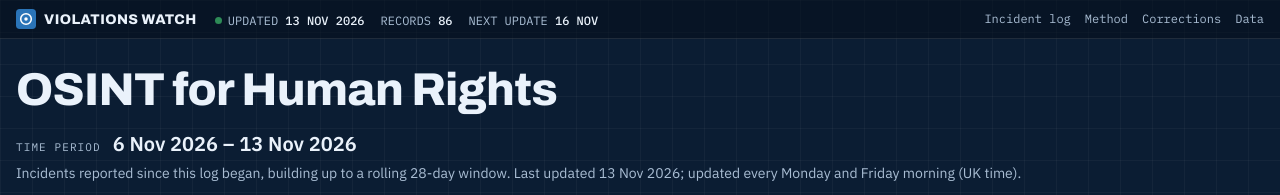
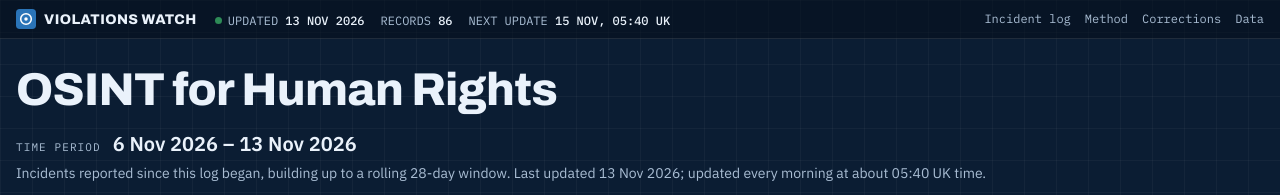
Before and after one commit to ViolationsWatch/site, a plain HTML site: page index.html in a window 1280 px wide. Shown: the top 195 px of the page. Drawn offline with nearby package versions, Linux system fonts and the light colour scheme.

Commit message:
Daily updates: correct the schedule text and next-update date
Co-Authored-By: Claude Opus 5.5 <noreply@anthropic.com>
Claude-Session: https://claude.ai/code/session_01UfSk8uC8pMJbvuHFEfaD2U

```diff
--- a/index.html
+++ b/index.html
@@ -213,7 +213,7 @@ footer { margin-top: 28px; border-top: 1px solid var(--line); padding-block: 16p
 <div class="wrap">
   <header class="mast">
     <h1>OSINT for Human Rights</h1>
-    <p class="period"><span class="k">Time period</span> <b id="p-win">Loading…</b> <span class="d" id="p-note">Incidents reported in the 28 days up to the last update. Updated every Monday and Friday morning (UK time).</span></p>
+    <p class="period"><span class="k">Time period</span> <b id="p-win">Loading…</b> <span class="d" id="p-note">Incidents reported in the 28 days up to the last update. Updated every morning at about 05:40 UK time.</span></p>
     <p class="tag">An open log of reported violations of international humanitarian and human rights law, collected from news and social media and shared as leads for investigators, journalists and researchers. Every entry links to its original reports and, where possible, to archived copies.</p>
     <div class="warn" role="note"><b>Most entries are unverified leads, not findings.</b> Each one records what was reported, by whom and when. Check the sources before relying on it.</div>
   </header>
@@ -638,11 +638,14 @@ footer { margin-top: 28px; border-top: 1px solid var(--line); padding-block: 16p
     catch (e) { $('loading').textContent = 'The incident log could not be loaded. Reload the page to try again.'; return; }
     rows = data.incidents || [];
     $('s-upd').textContent = fd(data.updated).toUpperCase(); $('s-n').textContent = rows.length;
-    const nx = new Date(data.updated); do { nx.setUTCDate(nx.getUTCDate() + 1); } while (![1, 5].includes(nx.getUTCDay())); $('s-next').textContent = fds(nx).toUpperCase();
+    // next daily refresh: 05:40 UK time, today if it hasn't happened yet, otherwise tomorrow
+    { const now = new Date(); const p = Object.fromEntries(new Intl.DateTimeFormat('en-GB', {timeZone: 'Europe/London', year: 'numeric', month: '2-digit', day: '2-digit', hour: '2-digit', minute: '2-digit', hourCycle: 'h23'}).formatToParts(now).map((x) => [x.type, x.value]));
+      const day = new Date(Date.UTC(+p.year, +p.month - 1, +p.day)); if (+p.hour * 60 + +p.minute >= 5 * 60 + 40) day.setUTCDate(day.getUTCDate() + 1);
+      $('s-next').textContent = fds(day).toUpperCase() + ', 05:40 UK'; }
     if (data.window) $('foot').textContent = 'Data covers reports from ' + data.window + '.';
     $('p-win').textContent = data.window || 'Not available';
     const ds = rows.map((r) => r.first_reported).filter(Boolean).sort(); const days = ds.length && data.updated ? (new Date(data.updated) - new Date(ds[0])) / 864e5 : 28;
-    $('p-note').textContent = days < 27 ? 'Incidents reported since this log began, building up to a rolling 28-day window. Last updated ' + fd(data.updated) + '; updated every Monday and Friday morning (UK time).' : 'Incidents reported in the 28 days up to ' + fd(data.updated) + '. Updated every Monday and Friday morning (UK time).';
+    $('p-note').textContent = days < 27 ? 'Incidents reported since this log began, building up to a rolling 28-day window. Last updated ' + fd(data.updated) + '; updated every morning at about 05:40 UK time.' : 'Incidents reported in the 28 days up to ' + fd(data.updated) + '. Updated every morning at about 05:40 UK time.';
     $('fl').append(...[...new Set(rows.map((r) => r.location))].sort().map((x) => new Option(short(x), x)));
     $('ft').append(...[...new Set(rows.flatMap((r) => r.types))].sort().map((x) => new Option(x)));
     const subC = d3.rollups(rows.filter((r) => r.subregion), (v) => new Set(v.map((r) => r.subregion)).size, (r) => r.location).filter((x) => x[1] > 1).map((x) => x[0]).sort((a, b) => rows.filter((r) => r.location === b).length - rows.filter((r) => r.location === a).length);
```
Also changed, not shown: README.md.
